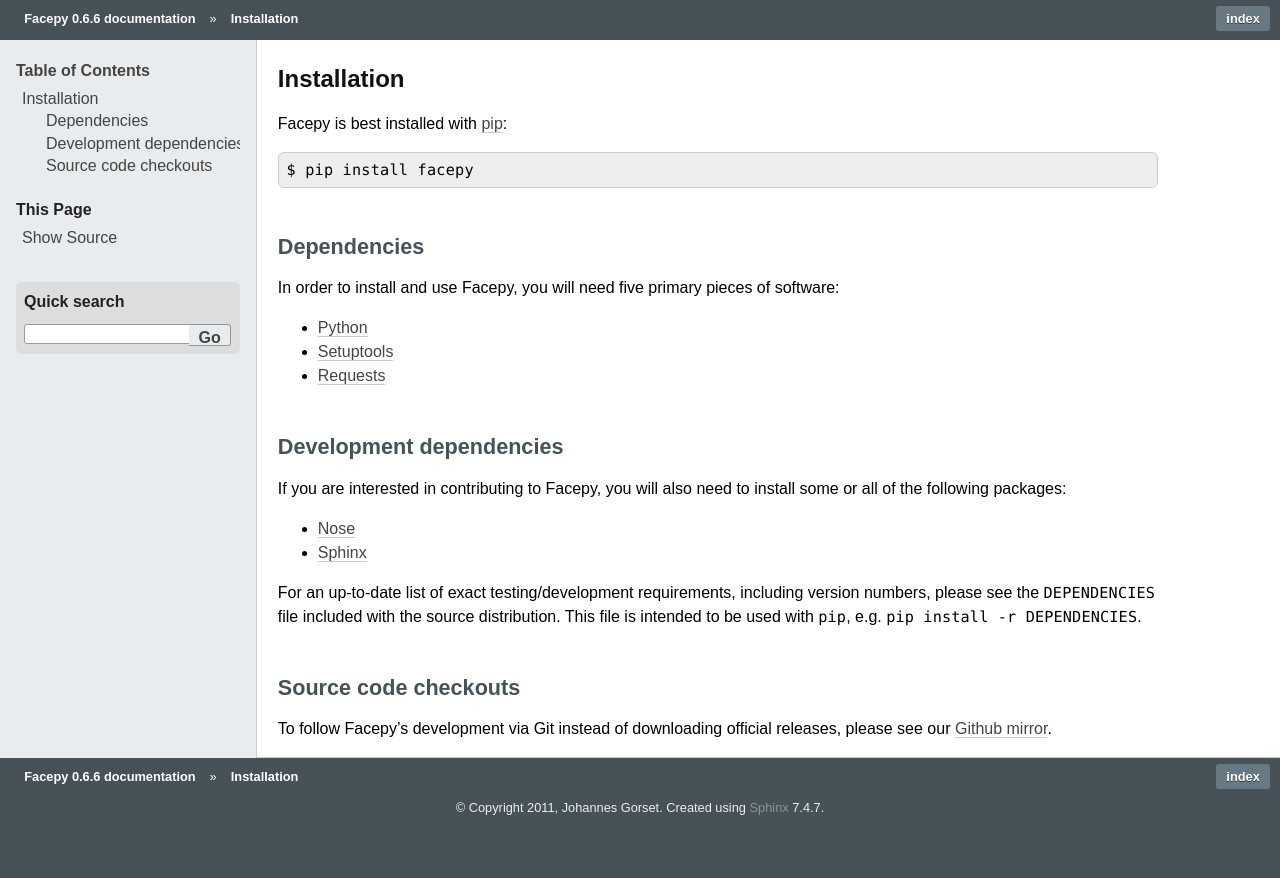
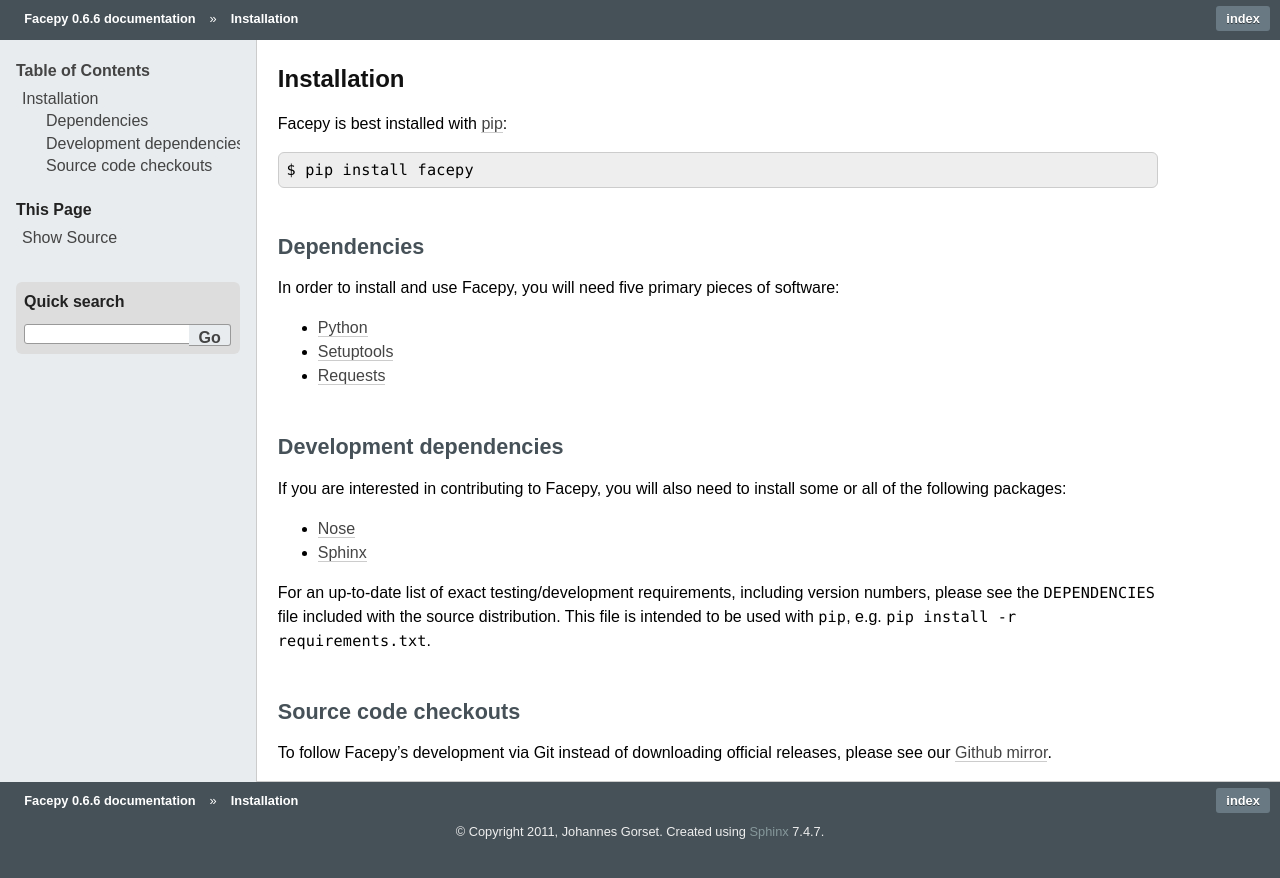
Before and after one commit to jgorset/facepy, a Sphinx documentation site: the page built from docs/source/installation.rst, in a window 1280 px wide. Shown: the top 878 px of the page. Built offline with Sphinx 7.4.7, drawn with Linux system fonts in a browser that asks for light colours.

Commit message:
Update installation instructions

```diff
--- a/docs/source/installation.rst
+++ b/docs/source/installation.rst
@@ -39,7 +39,7 @@
 
 For an up-to-date list of exact testing/development requirements, including version numbers, please
 see the ``DEPENDENCIES`` file included with the source distribution. This file is intended to be used
-with ``pip``, e.g. ``pip install -r DEPENDENCIES``.
+with ``pip``, e.g. ``pip install -r requirements.txt``.
 
 .. _Nose: http://readthedocs.org/docs/nose/en/latest/
 .. _Sphinx: http://www.pip-installer.org/en/latest/
```
